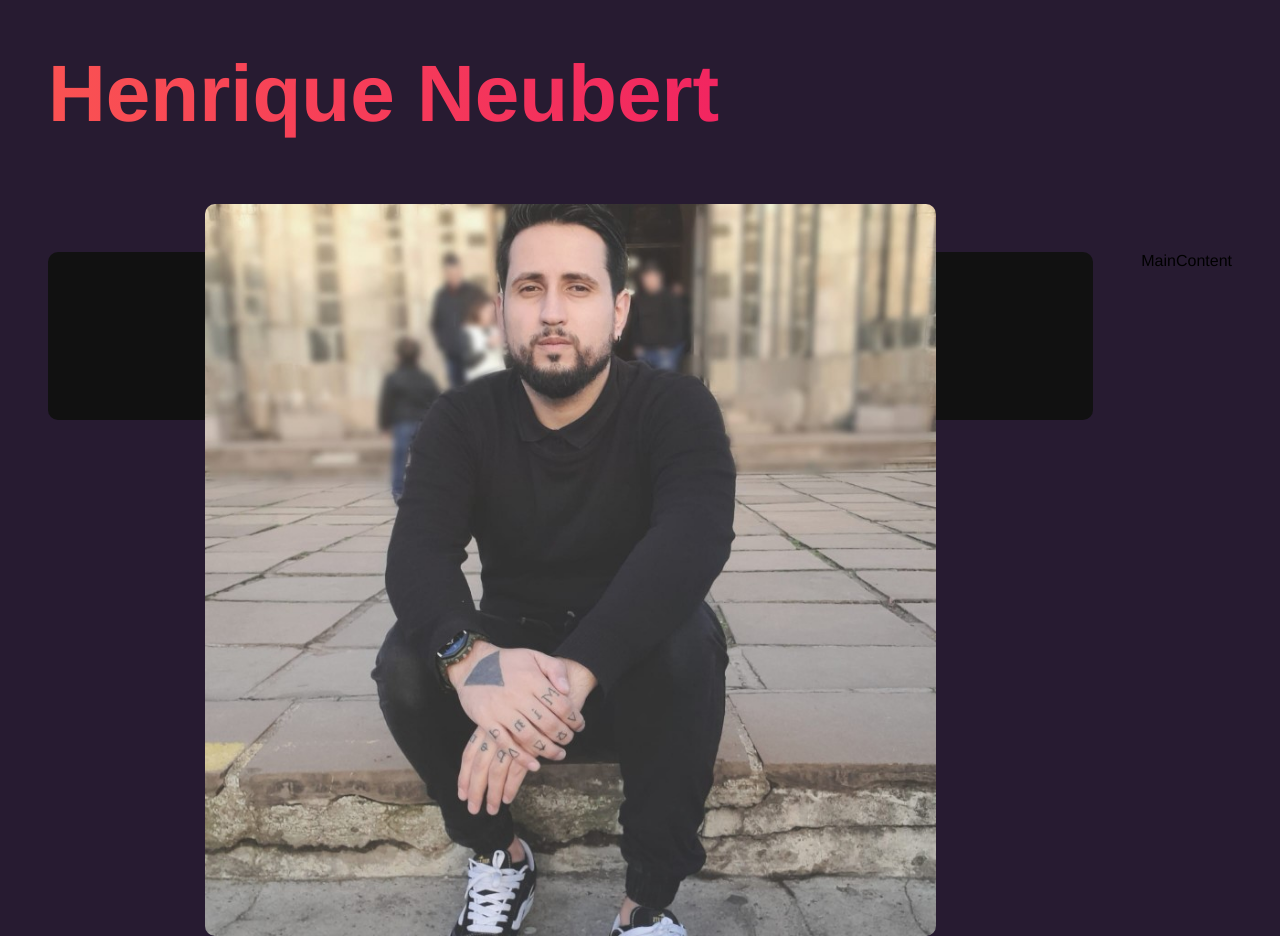
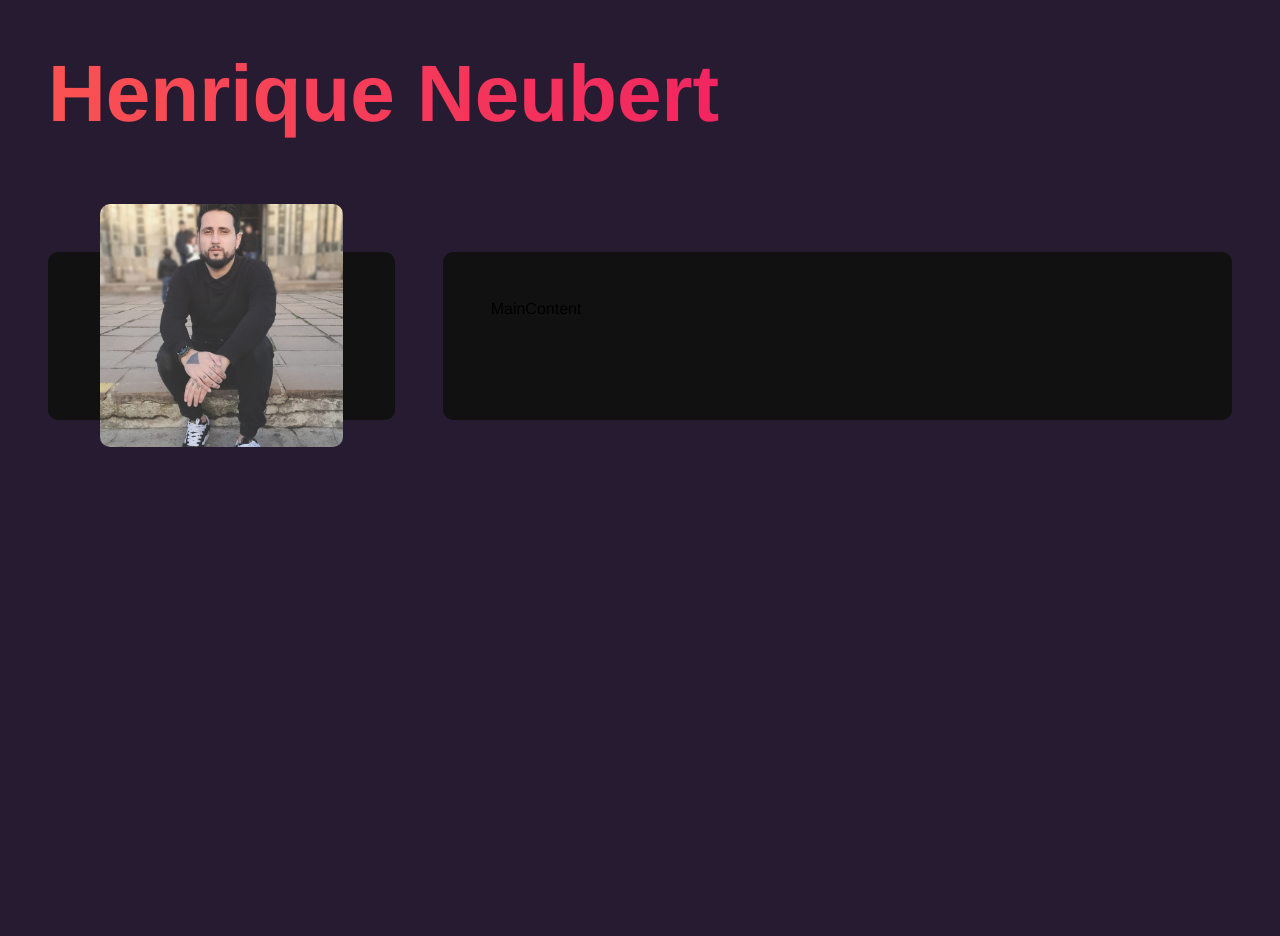
Before and after one commit to HenriqueNeubert/study-react-portfolio, a React (Vite) app: page / in a window 1280 px wide. After the commit the page ends 800 px from the top, so only its background shows below. Built offline with nearby package versions, Linux system fonts and the light colour scheme.

Commit message:
styles: styling main-content

```diff
--- a/src/components/MainContent.jsx
+++ b/src/components/MainContent.jsx
@@ -1,8 +1,9 @@
+import '../styles/components/maincontent.sass'
 import React from 'react'
 
 const MainContent = () => {
   return (
-    <div>MainContent</div>
+    <main id='main-content'>MainContent</main>
   )
 }
 
--- /dev/null
+++ b/src/styles/components/maincontent.sass
@@ -0,0 +1,8 @@
+@use '../variables'
+
+#main-content
+  flex: 2 1 0
+  padding: 3rem
+
+  border-radius: variables.$container-border-radius
+  background-color: variables.$bg-color
```
